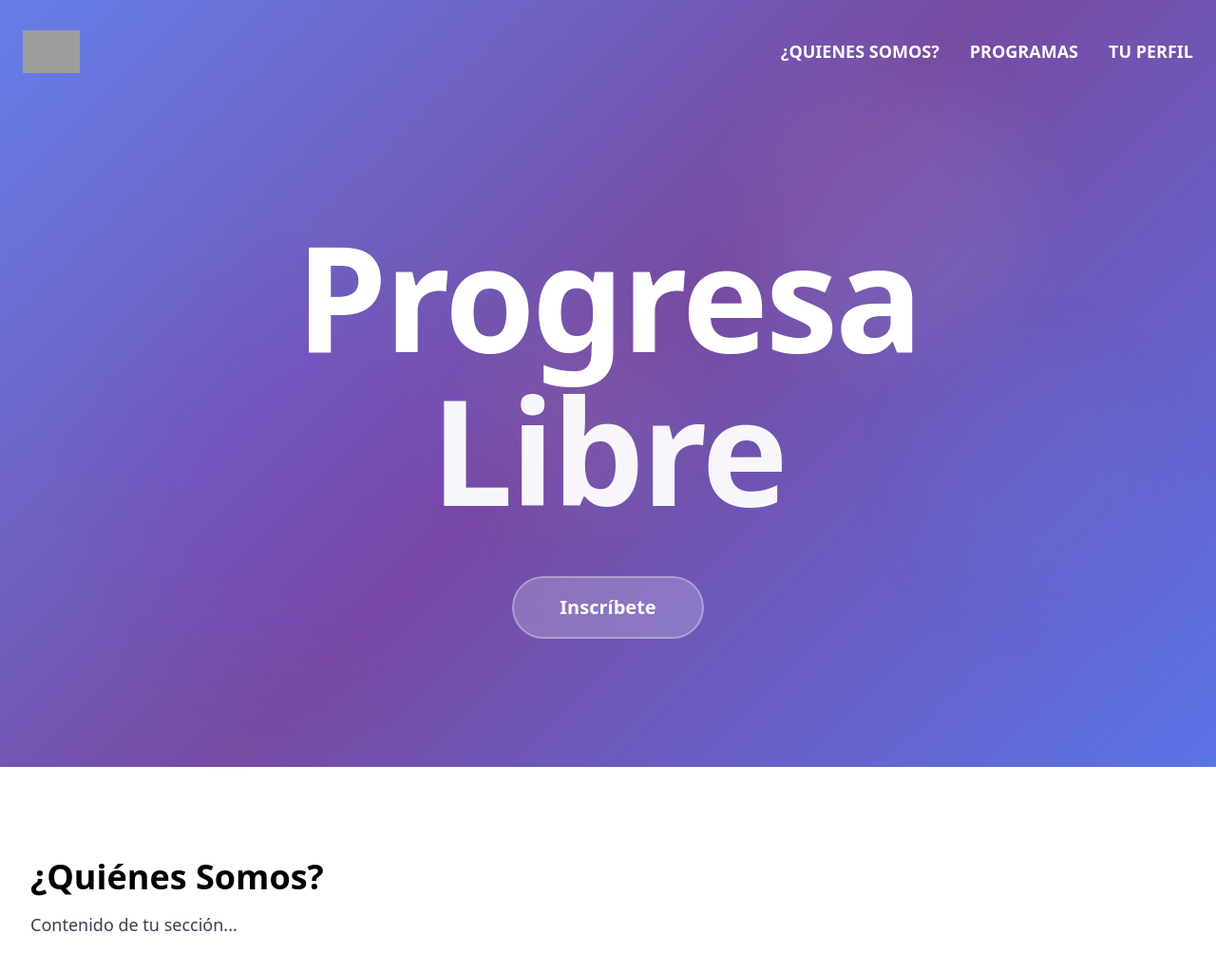
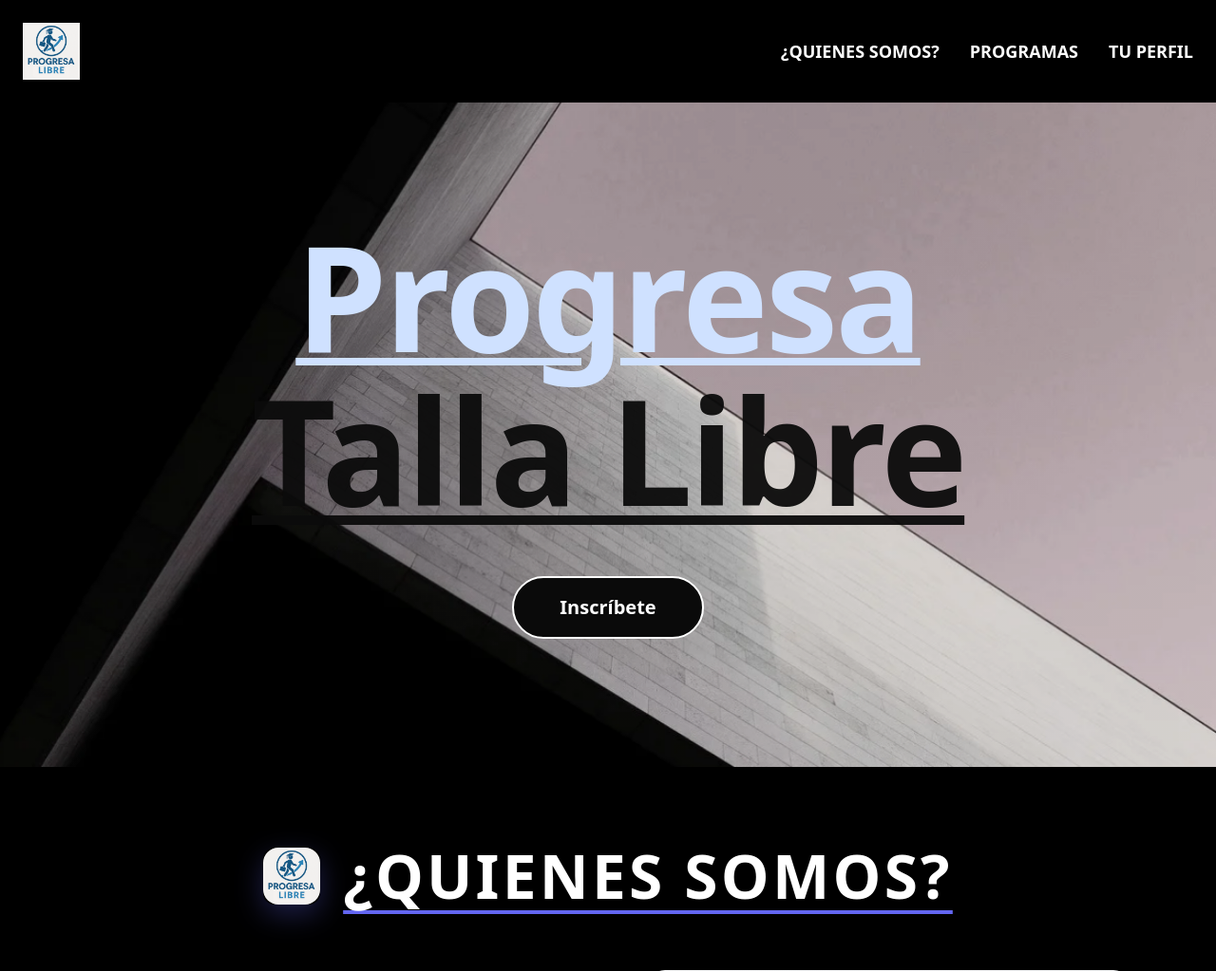
Before and after one commit to LeMartinny/Proyecto-Inicial, a Django app: page / in a window 1280 px wide. Shown: the top 1023 px of the page at 95% size. Run offline with Django 5.2, Linux system fonts and the light colour scheme; some libraries are stand-ins or nearby versions; grey boxes are pictures that could not be loaded.

Commit message:
Actualizacion a 'Quienes Somos' y logo

```diff
--- a/ProgresaTallaLibre/Core/templates/core/home.html
+++ b/ProgresaTallaLibre/Core/templates/core/home.html
@@ -13,63 +13,12 @@
         }
 
         .hero-gradient {
-            background: linear-gradient(135deg, #667eea 0%, #764ba2 50%, #5b73e8 100%);
+            background:
+                linear-gradient(rgba(0,0,0,0.15), rgba(0,0,0,0.15)),
+                url("{% static 'core/img/fondo1.png' %}") center/cover no-repeat fixed;
             min-height: 100vh;
             position: relative;
             overflow: hidden;
-        }
-
-        .sphere {
-            position: absolute;
-            border-radius: 50%;
-            filter: blur(40px);
-            opacity: 0.3;
-            animation: float 6s ease-in-out infinite;
-        }
-
-        .sphere1 {
-            width: 300px;
-            height: 300px;
-            background: rgba(255, 255, 255, 0.2);
-            top: 10%;
-            right: 15%;
-            animation-delay: 0s;
-        }
-
-        .sphere2 {
-            width: 400px;
-            height: 400px;
-            background: rgba(138, 43, 226, 0.3);
-            bottom: 10%;
-            left: 10%;
-            animation-delay: 2s;
-        }
-
-        .sphere3 {
-            width: 250px;
-            height: 250px;
-            background: rgba(100, 149, 237, 0.25);
-            top: 50%;
-            right: 5%;
-            animation-delay: 4s;
-        }
-
-        .sphere4 {
-            width: 200px;
-            height: 200px;
-            background: rgba(255, 255, 255, 0.15);
-            bottom: 30%;
-            left: 40%;
-            animation-delay: 3s;
-        }
-
-        @keyframes float {
-            0%, 100% {
-                transform: translateY(0) scale(1);
-            }
-            50% {
-                transform: translateY(-30px) scale(1.05);
-            }
         }
 
         .logo-container {
@@ -94,24 +43,37 @@
         }
 
         .cta-button {
-            background: rgba(255, 255, 255, 0.2);
-            backdrop-filter: blur(10px);
-            border: 2px solid rgba(255, 255, 255, 0.3);
+            background: #0a0a0a;
+            border: 2px solid #ffffff;
             padding: 16px 48px;
-            border-radius: 50px;
-            color: white;
+            border-radius: 9999px;
+            color: #ffffff;
             font-size: 1.25rem;
-            font-weight: 600;
+            font-weight: 700;
             cursor: pointer;
-            transition: all 0.3s ease;
+            transition: transform 0.2s ease, box-shadow 0.2s ease, background 0.2s ease;
             text-decoration: none;
             display: inline-block;
         }
 
         .cta-button:hover {
-            background: rgba(255, 255, 255, 0.3);
+            background: #111111;
             transform: translateY(-2px);
-            box-shadow: 0 10px 30px rgba(0, 0, 0, 0.2);
+            box-shadow: 0 10px 30px rgba(0, 0, 0, 0.25);
+        }
+
+        .title-primary {
+            color: #cfe1ff;
+            text-decoration: underline;
+            text-decoration-thickness: 8px;
+            text-underline-offset: 6px;
+        }
+
+        .title-secondary {
+            color: #0b0b0b;
+            text-decoration: underline;
+            text-decoration-thickness: 10px;
+            text-underline-offset: 10px;
         }
 
         nav a {
@@ -121,20 +83,149 @@
         nav a:hover {
             opacity: 0.8;
         }
+
+        /* Estilos para la sección Quiénes Somos */
+        .quienes-somos-section {
+            background-color: #000000;
+            min-height: 100vh;
+            position: relative;
+            overflow: hidden;
+        }
+
+        .quienes-somos-title {
+            font-size: clamp(2.5rem, 6vw, 4rem);
+            font-weight: 900;
+            letter-spacing: 0.05em;
+            text-decoration: underline;
+            text-decoration-color: #6366f1;
+            text-decoration-thickness: 4px;
+            text-underline-offset: 12px;
+            margin: 0;
+            line-height: 1.1;
+        }
+
+        .title-with-logo {
+            display: flex;
+            align-items: center;
+            justify-content: center;
+            gap: 1.5rem;
+            flex-wrap: wrap;
+            position: relative;
+        }
+
+        .title-logo {
+            width: 60px;
+            height: 60px;
+            border-radius: 12px;
+            box-shadow: 0 10px 30px rgba(99, 102, 241, 0.3);
+            transition: transform 0.3s ease, box-shadow 0.3s ease;
+            flex-shrink: 0;
+            order: -1;
+        }
+
+        .title-logo:hover {
+            transform: translateY(-3px) scale(1.05);
+            box-shadow: 0 20px 50px rgba(99, 102, 241, 0.4);
+        }
+
+        .title-logo img {
+            width: 100%;
+            height: 100%;
+            object-fit: contain;
+            border-radius: 16px;
+        }
+
+        /* Responsive adjustments */
+        @media (max-width: 768px) {
+            .title-with-logo {
+                gap: 1rem;
+            }
+
+            .title-logo {
+                width: 50px;
+                height: 50px;
+            }
+        }
+
+        @media (max-width: 480px) {
+            .title-with-logo {
+                gap: 0.8rem;
+            }
+
+            .title-logo {
+                width: 45px;
+                height: 45px;
+            }
+        }
+
+        .quienes-somos-image {
+            border-radius: 24px;
+            overflow: hidden;
+            box-shadow: 0 25px 80px rgba(99, 102, 241, 0.4);
+            aspect-ratio: 16/9;
+            min-height: 400px;
+            transition: transform 0.3s ease, box-shadow 0.3s ease;
+        }
+
+        .quienes-somos-image:hover {
+            transform: translateY(-5px);
+            box-shadow: 0 35px 100px rgba(99, 102, 241, 0.5);
+        }
+
+        .quienes-somos-image img {
+            width: 100%;
+            height: 100%;
+            object-fit: cover;
+        }
+
+        .quienes-somos-text {
+            background: linear-gradient(135deg, rgba(255, 255, 255, 0.98) 0%, rgba(248, 250, 252, 0.95) 100%);
+            border-radius: 20px;
+            padding: 3rem;
+            line-height: 1.8;
+            font-size: 1.1rem;
+            color: #1a1a1a;
+            box-shadow: 0 20px 60px rgba(0, 0, 0, 0.15);
+            border: 1px solid rgba(255, 255, 255, 0.2);
+            backdrop-filter: blur(10px);
+            transition: transform 0.3s ease, box-shadow 0.3s ease;
+        }
+
+        .quienes-somos-text:hover {
+            transform: translateY(-3px);
+            box-shadow: 0 25px 80px rgba(0, 0, 0, 0.2);
+        }
+
+        /* Mejoras responsivas */
+        @media (max-width: 1024px) {
+            .quienes-somos-text {
+                padding: 2rem;
+                font-size: 1rem;
+            }
+
+            .quienes-somos-image {
+                min-height: 350px;
+            }
+        }
+
+        @media (max-width: 768px) {
+            .quienes-somos-text {
+                padding: 1.5rem;
+                font-size: 0.95rem;
+            }
+
+            .quienes-somos-image {
+                min-height: 300px;
+            }
+        }
     </style>
 </head>
-<body>
+<body{% if messages %} data-has-messages="true"{% endif %}>
     <div class="hero-gradient">
-        <!-- Animated spheres -->
-        <div class="sphere sphere1"></div>
-        <div class="sphere sphere2"></div>
-        <div class="sphere sphere3"></div>
-        <div class="sphere sphere4"></div>
-
         <!-- Navbar -->
-        <nav class="relative z-10 flex items-center justify-between p-6 text-white">
+        <nav class="relative z-10 flex items-center justify-between p-6 text-white bg-black">
             <div class="logo-container">
-                <img src="ruta/a/tu/logo.png" alt="Logo Progresa">
+                <img src="{% static 'core/img/Logo_ProgresaLibre.png' %}?v=1" alt="Logo Progresa">
             </div>
             <div class="flex gap-8 text-lg font-semibold">
                 <a href="#quienes-somos">¿QUIENES SOMOS?</a>
@@ -146,8 +237,8 @@
        <!-- Hero Content -->
        <div class="relative z-10 flex flex-col items-center justify-center text-center text-white px-6" style="min-height: calc(100vh - 100px);">
         <h1 class="main-title mb-8">
-            <span class="block">Progresa</span>
-            <span class="block mt-6 opacity-95">Libre</span>
+            <span class="block title-primary">Progresa</span>
+            <span class="block mt-6 opacity-95 title-secondary">Talla Libre</span>
         </h1>
 
         <a href="#" class="cta-button mt-8 inline-block text-center js-open-auth">
@@ -388,20 +479,57 @@
         });
 
         // Abrir modal automáticamente si hay mensajes de error
-        {% if messages %}
-        document.addEventListener('DOMContentLoaded', function() {
-            openModal('login');
-        });
-        {% endif %}
+        if (document.body.dataset.hasMessages === 'true') {
+            document.addEventListener('DOMContentLoaded', function() {
+                openModal('login');
+            });
+        }
     })();
     </script>
-    <!-- Rest of content -->
+
+    <!-- Sección Quiénes Somos -->
+    <div id="quienes-somos" class="quienes-somos-section">
+        <div class="container mx-auto px-6 py-20">
+            <!-- Título con Logo -->
+            <div class="title-with-logo mb-16">
+                <div class="title-logo">
+                    <img src="{% static 'core/img/Logo_ProgresaLibre.png' %}?v=1" alt="Logo Progresa">
+                </div>
+                <h2 class="quienes-somos-title text-white">
+                    ¿QUIENES SOMOS?
+                </h2>
+            </div>
+
+            <!-- Contenido principal con imagen y texto -->
+            <div class="max-w-7xl mx-auto">
+                <!-- Layout responsivo mejorado -->
+                <div class="flex flex-col lg:flex-row items-center gap-16 lg:gap-20">
+                    <!-- Columna de imagen (izquierda en desktop) -->
+                    <div class="w-full lg:w-1/2 flex justify-center lg:justify-start">
+                        <div class="quienes-somos-image max-w-lg w-full">
+                            <!-- AQUÍ COLOCA TU PNG -->
+                            <img src="{% static 'core/img/tu-imagen-3d.png' %}" alt="Imagen 3D Progresa Libre">
+                        </div>
+                    </div>
+
+                    <!-- Columna de texto (derecha en desktop) -->
+                    <div class="w-full lg:w-1/2 flex justify-center lg:justify-start">
+                        <div class="quienes-somos-text max-w-lg w-full">
+                            <p class="mb-6">
+                                Somos una startup iniciada por estudiantes de la USM, unidos por la convicción de que la educación puede cambiar vidas. Creemos en el poder del conocimiento como herramienta de transformación y queremos derribar las barreras que impiden a muchos jóvenes acceder a formación financiera y en desarrollo sustentable de calidad.
+                            </p>
+                            <p>
+                                Nuestro objetivo es empoderar a las personas entregándoles experiencias de aprendizaje dinámicas, accesibles y gratuitas, que despierten la curiosidad y fomenten decisiones conscientes. Buscamos construir una comunidad que aprenda, crezca y comparta logros, porque estamos convencidos de que juntos podemos forjar un futuro más justo, responsable y lleno de oportunidades.
+                            </p>
+                        </div>
+                    </div>
+                </div>
+            </div>
+        </div>
+    </div>
+
+    <!-- Resto del contenido -->
     <div class="container mx-auto p-8">
-        <div id="quienes-somos" class="my-16">
-            <h2 class="text-4xl font-bold mb-4">¿Quiénes Somos?</h2>
-            <p class="text-lg text-gray-700">Contenido de tu sección...</p>
-        </div>
-
         <div id="programas" class="my-16">
             <h2 class="text-4xl font-bold mb-4">Programas</h2>
             <p class="text-lg text-gray-700">Un proyecto universitario cuya finalidad es ofrecer educación principalmente financiera de calidad sin fines de lucro.</p>
@@ -410,7 +538,7 @@
 
     <!-- Footer -->
     <footer class="bg-gray-800 text-white text-center p-6 mt-16">
-        &copy; 2025 Progesa Talla Libre
+        &copy; 2025 Progesa Libre
     </footer>
 </body>
 </html>
--- a/ProgresaTallaLibre/ProgresaTallaLibre/urls.py
+++ b/ProgresaTallaLibre/ProgresaTallaLibre/urls.py
@@ -16,6 +16,8 @@ Including another URLconf
 """
 from django.contrib import admin
 from django.urls import path, include
+from django.conf import settings
+from django.conf.urls.static import static
 from Core import views as core_views
 
 urlpatterns = [
@@ -25,3 +27,7 @@ urlpatterns = [
     path('usuarios/', include('Usuarios.urls')),  # URLs de la app Usuarios
     path('programas/', include('Programas_Cursos.urls')),  # URLs de la app Programas_Cursos
 ]
+
+# Configuración para servir archivos estáticos en desarrollo
+if settings.DEBUG:
+    urlpatterns += static(settings.STATIC_URL, document_root=settings.STATICFILES_DIRS[0])
```
Also changed, not shown: ProgresaTallaLibre/ProgresaTallaLibre/settings.py (+8 -0 lines), ProgresaTallaLibre/Core/static/core/img/Logo_ProgresaLibre.png (added), ProgresaTallaLibre/Core/static/core/img/fondo1.png (added), ProgresaTallaLibre/Core/templates/core/templates/Logo_ProgresaLibre.png (added), ProgresaTallaLibre/db.sqlite3.
